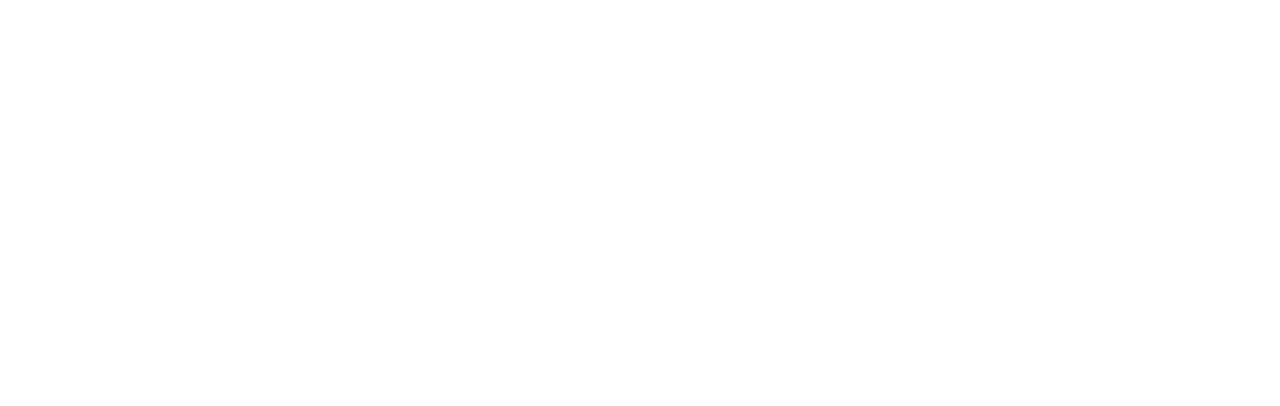
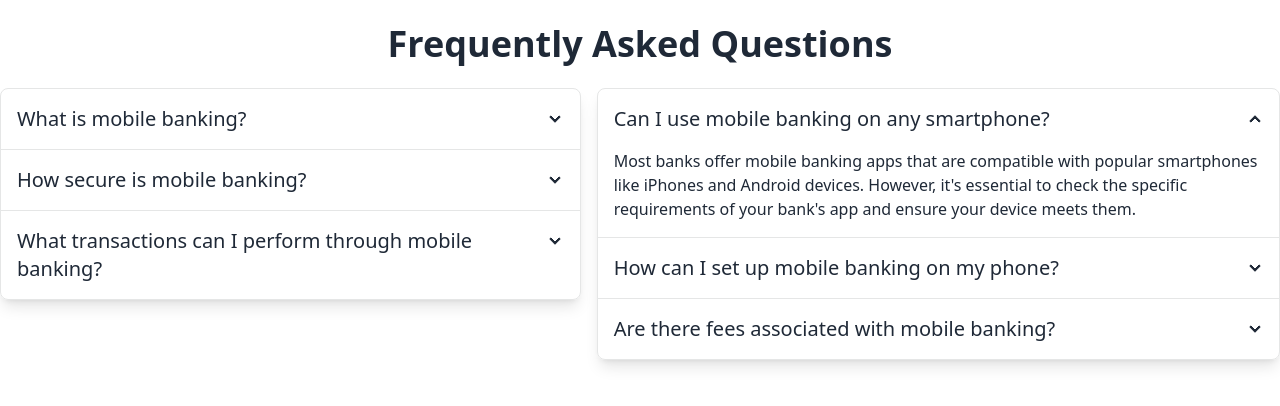
Before and after one commit to Shahreyar-Tonmoy/E-Cash, a React (Vite) app: page / in a window 1280 px wide. Shown: the top 406 px of the page. Built offline with nearby package versions, Linux system fonts and the light colour scheme.

Commit message:
Frequently Asked Questions added

```diff
--- /dev/null
+++ b/src/Components/Answer/Answer.jsx
@@ -0,0 +1,77 @@
+
+
+const Answer = () => {
+    return (
+       <div className="my-6">
+        <div>
+            <h2 className="text-4xl mx-auto text-center font-bold">Frequently Asked Questions</h2>
+        </div>
+        <div className="flex gap-4 my-6">
+        <div>
+        <div className="join join-vertical w-full shadow-lg">
+  <div className="collapse collapse-arrow join-item border border-base-300">
+    <input type="radio" name="my-accordion-4" checked="checked" />
+    <div className="collapse-title text-xl font-medium">
+    What is mobile banking?
+    </div>
+    <div className="collapse-content">
+      <p> Mobile banking is a service provided by banks that allows customers to perform financial transactions using a mobile device, such as a smartphone or tablet, through a dedicated app or mobile web browser.</p>
+    </div>
+  </div>
+  <div className="collapse collapse-arrow join-item border border-base-300">
+    <input type="radio" name="my-accordion-4" />
+    <div className="collapse-title text-xl font-medium">
+    How secure is mobile banking?
+    </div>
+    <div className="collapse-content">
+      <p>Mobile banking employs various security measures, including encryption, authentication methods, and secure channels. However, users should take precautions like using strong passwords and keeping their mobile devices secure to enhance overall safety.</p>
+    </div>
+  </div>
+  <div className="collapse collapse-arrow join-item border border-base-300">
+    <input type="radio" name="my-accordion-4" />
+    <div className="collapse-title text-xl font-medium">
+    What transactions can I perform through mobile banking?
+    </div>
+    <div className="collapse-content">
+      <p>Mobile banking typically allows users to check account balances, transfer funds, pay bills, deposit checks, and receive account alerts. The specific features may vary among banks and their mobile applications.</p>
+    </div>
+  </div>
+</div>
+        </div>
+        <div>
+        <div className="join join-vertical w-full shadow-lg">
+  <div className="collapse collapse-arrow join-item border border-base-300">
+    <input type="radio" name="my-accordion-4" checked="checked" />
+    <div className="collapse-title text-xl font-medium">
+    Can I use mobile banking on any smartphone?
+    </div>
+    <div className="collapse-content">
+      <p>Most banks offer mobile banking apps that are compatible with popular smartphones like iPhones and Android devices. However, it's essential to check the specific requirements of your bank's app and ensure your device meets them.</p>
+    </div>
+  </div>
+  <div className="collapse collapse-arrow join-item border border-base-300">
+    <input type="radio" name="my-accordion-4" />
+    <div className="collapse-title text-xl font-medium">
+    How can I set up mobile banking on my phone?
+    </div>
+    <div className="collapse-content">
+      <p>To set up mobile banking, download your bank's official app from the app store, install it, and follow the registration or login process. Typically, this involves verifying your identity, creating a secure PIN or password, and linking your mobile device to your account.</p>
+    </div>
+  </div>
+  <div className="collapse collapse-arrow join-item border border-base-300">
+    <input type="radio" name="my-accordion-4" />
+    <div className="collapse-title text-xl font-medium">
+    Are there fees associated with mobile banking?
+    </div>
+    <div className="collapse-content">
+      <p> Many banks offer basic mobile banking services without additional charges. However, certain transactions or features may have associated fees, such as expedited transfers or international transactions. It's advisable to check with your bank to understand their fee structure for mobile banking services.</p>
+    </div>
+  </div>
+</div>
+        </div>
+       </div>
+       </div>
+    );
+};
+
+export default Answer;
--- a/src/Home/Home.jsx
+++ b/src/Home/Home.jsx
@@ -1,9 +1,10 @@
+import Answer from "../Components/Answer/Answer";
 
 
 const Home = () => {
     return (
         <div>
-
+            <Answer></Answer>
         </div>
     );
 };
--- a/src/LayOut/MainLayOut.jsx
+++ b/src/LayOut/MainLayOut.jsx
@@ -1,9 +1,10 @@
+import { Outlet } from "react-router-dom";
 
 
 const MainLayOut = () => {
     return (
         <div>
-
+           <Outlet></Outlet>
         </div>
     );
 };
```
